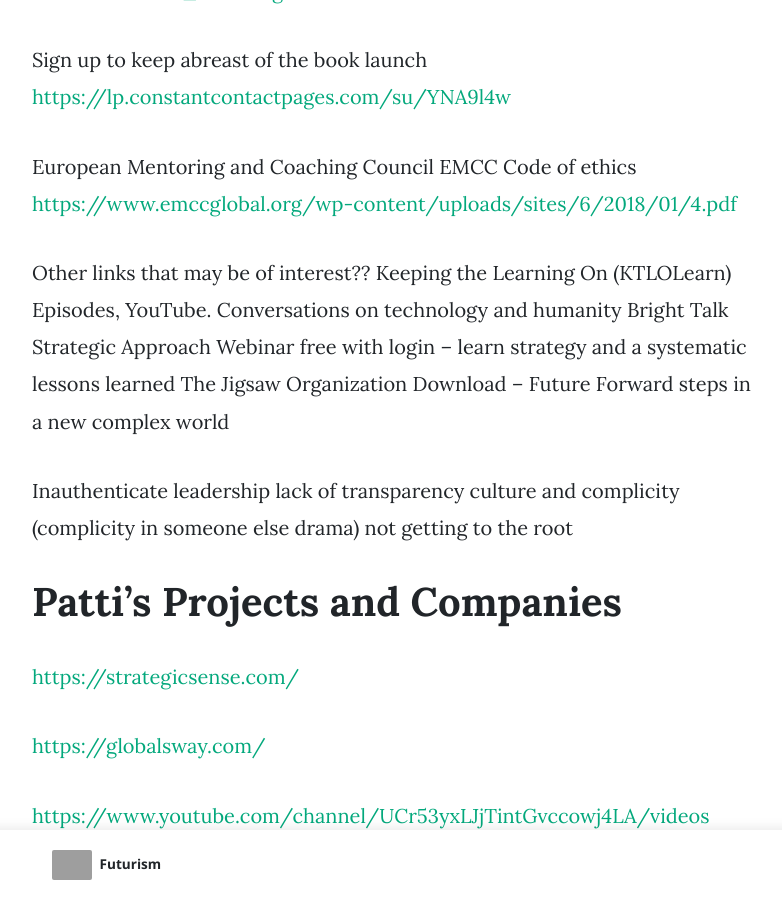
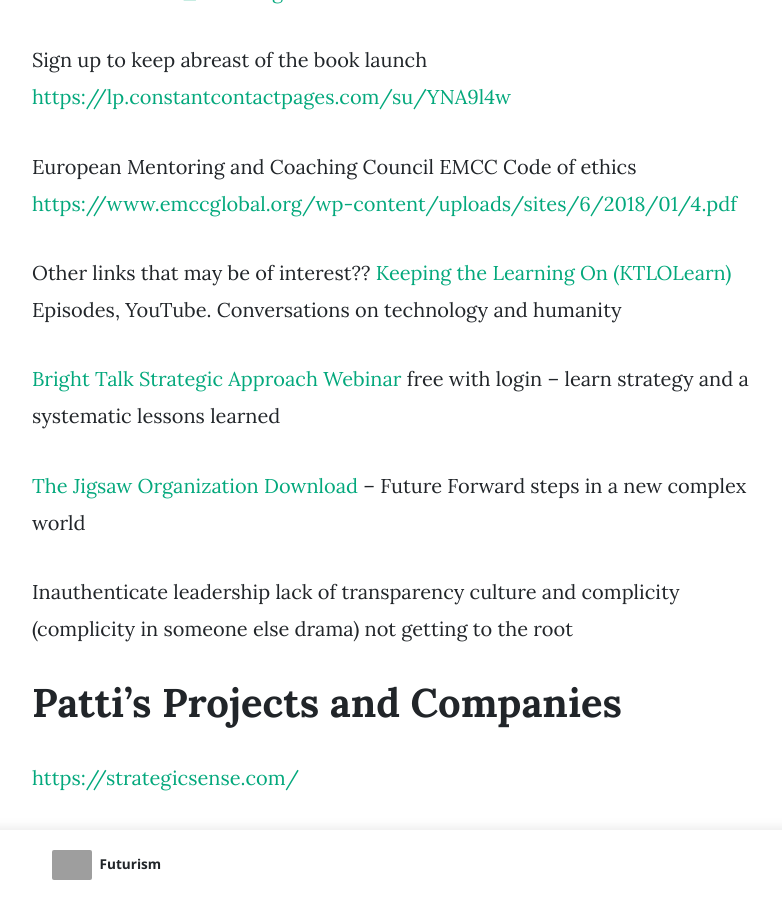
Before and after one commit to cyberlibrarian/cyberlibrarian.github.io, a Jekyll site: the page built from _posts/2020-08-20-Next-Level-Mentorship.md, in a window 1280 px wide and 900 px high, scrolled down 1315 px. Shown: the whole window, without its empty margins (53-835 px from the left). Built offline with Jekyll 4.4.1, drawn with Linux system fonts in a browser that asks for light colours; nearby versions of some CDN libraries; comment, search, counter and statistics services are not loaded; part of the change alters nothing that is shown; grey boxes are pictures that could not be loaded.

```diff
--- a/_posts/2020-08-20-Next-Level-Mentorship.md
+++ b/_posts/2020-08-20-Next-Level-Mentorship.md
@@ -41,9 +41,11 @@ European Mentoring and Coaching Council EMCC Code of ethics
 <https://www.emccglobal.org/wp-content/uploads/sites/6/2018/01/4.pdf>
 
 Other links that may be of interest??
-Keeping the Learning On (KTLOLearn) Episodes, YouTube. Conversations on technology and humanity
-Bright Talk Strategic Approach Webinar free with login – learn strategy and a systematic lessons learned
-The Jigsaw Organization Download – Future Forward steps in a new complex world
+[Keeping the Learning On (KTLOLearn)](https://www.youtube.com/channel/UCr53yxLJjTintGvccowj4LA) Episodes, YouTube. Conversations on technology and humanity
+
+[Bright Talk Strategic Approach Webinar](https://www.brighttalk.com/webcast/8855/399154?utm_campaign=viewing-history&utm_source=brighttalk-portal&utm_medium=web) free with login – learn strategy and a systematic lessons learned
+
+[The Jigsaw Organization Download](https://www.scopism.com/the-jigsaw-organization-putting-the-pieces-back-together/) – Future Forward steps in a new complex world
 
 Inauthenticate leadership
 lack of transparency
```
